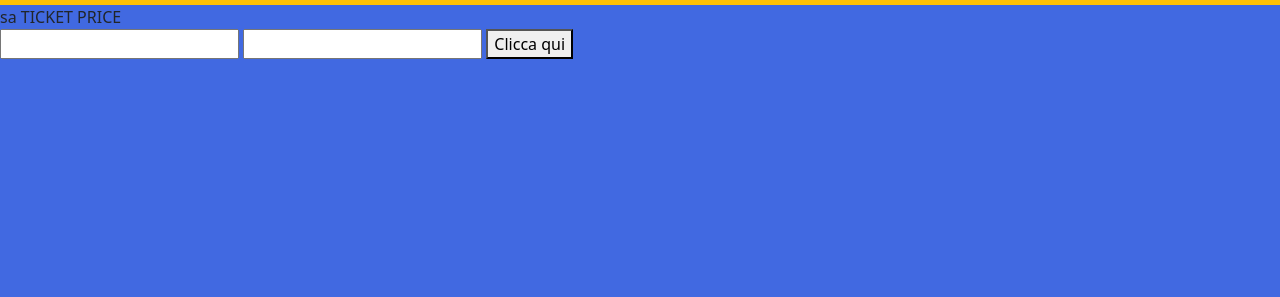
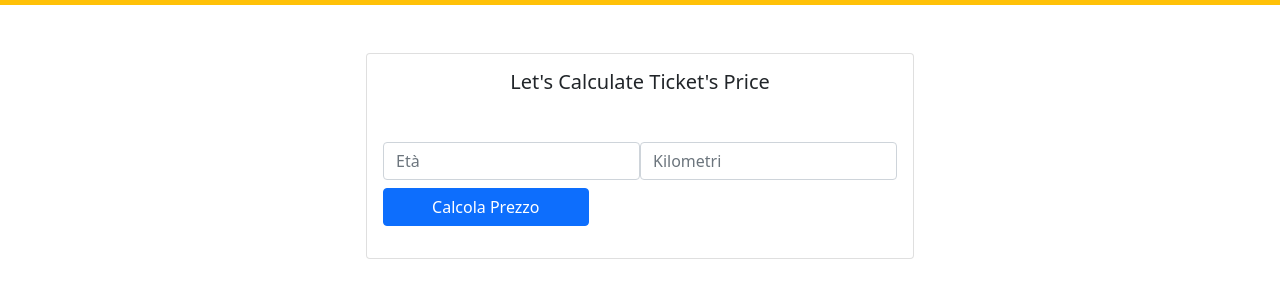
Before and after one commit to LucaSammarco/js-biglietto-treno-form, a plain HTML site: page index.html in a window 1280 px wide. Shown: the part 45-342 px from the top of the page. Drawn offline with nearby package versions, Linux system fonts and the light colour scheme.

Commit message:
updating html

```diff
--- a/index.html
+++ b/index.html
@@ -22,13 +22,32 @@
 
     </header>
 
-    <main>
 
 
 
 
-sa
+   <main class="d-flex justify-content-center align-items-center mt-5">
+        <div class="card custom-card">
 
+
+            <div class="card-body d-flex flex-column justify-content-between">
+                <h5 class="card-title text-center  mb-5">Let's Calculate Ticket's Price</h5>
+
+                <div class="my_inputs d-flex justify-content-between">
+                <input type="number" class="form-control mb-2" id="inputEta" placeholder="Età">
+                <input type="number" class="form-control mb-2" id="inputKm" placeholder="Kilometri">
+                </div>
+
+
+                <button class="btn btn-primary">Calcola Prezzo</button>
+
+                <div id="prezzoFinale" class="mt-3"></div>
+            </div>
+        </div>
+    </main>
+
+<!--
+    <div>
    TICKET PRICE <div>
 
         <input type="text" id="km" placeholder="">
@@ -36,9 +55,9 @@ sa
 
         <button id="myButton">Clicca qui</button>
 
-        </div>
+        </div>  -->
 
-    </main>
+    </div>
 
     <script type="text/javascript" src="js/script.js"></script>
 
--- a/style/style.css
+++ b/style/style.css
@@ -1,3 +1,9 @@
-body {
+/* body {
     background-color: royalblue;
+} */
+
+
+.btn {
+    width: 40%;
+    height: 10%;
 }
```
